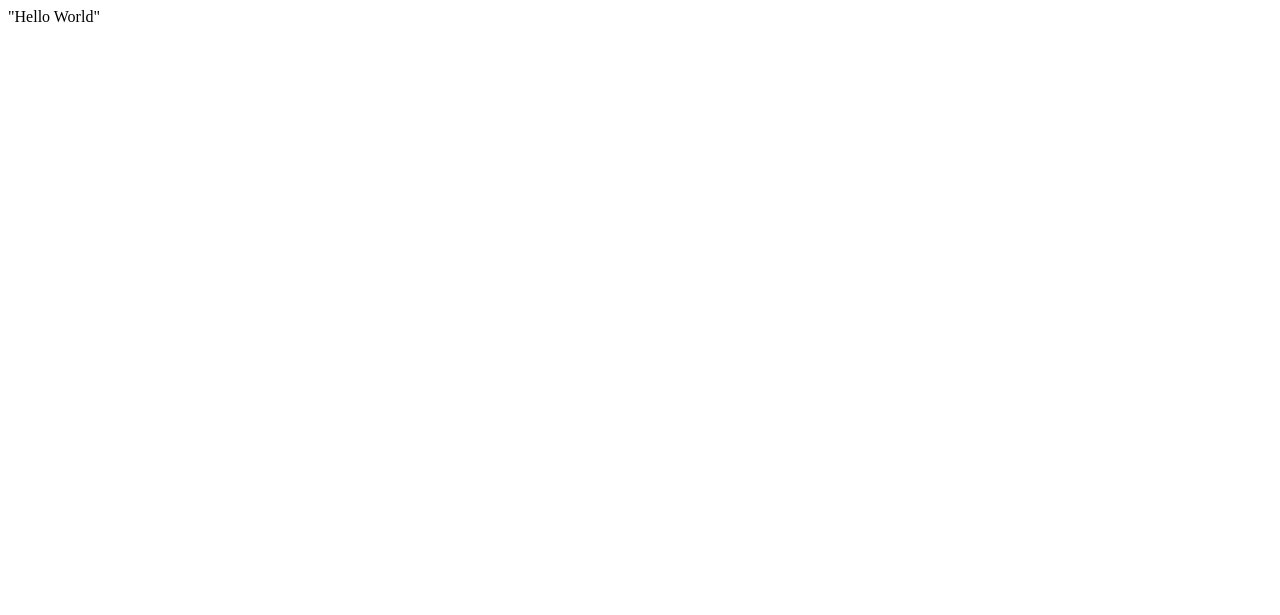
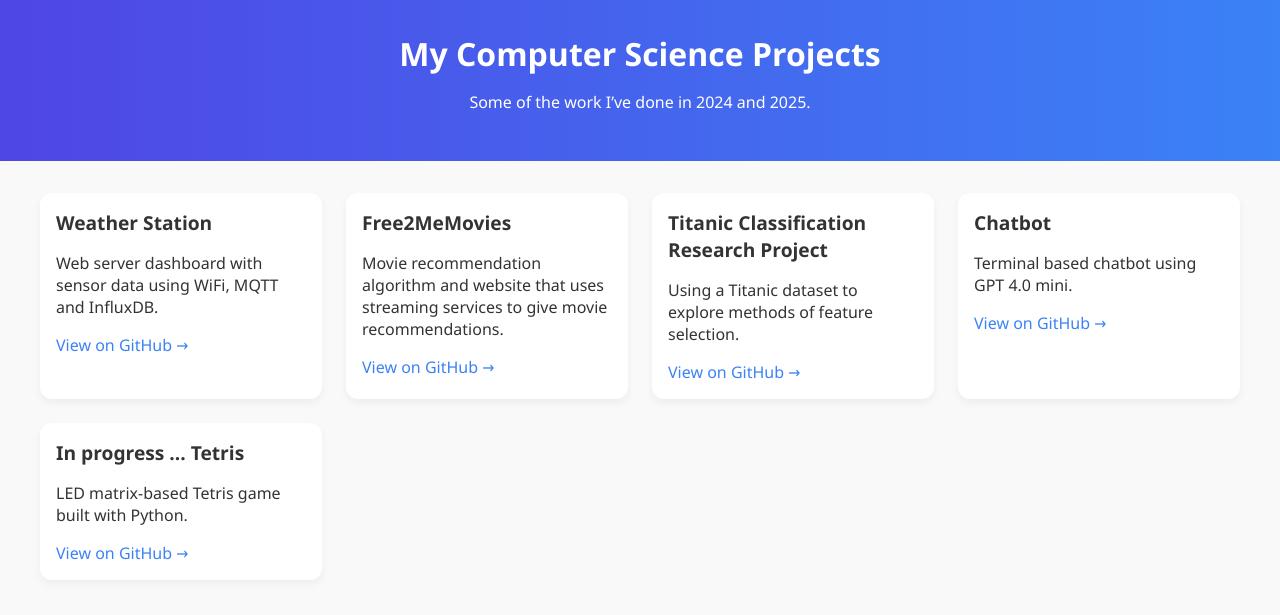
Before and after one commit to ulrichsene/ulrichsene.github.io, a plain HTML site: page index.html in a window 1280 px wide. Drawn offline with Linux system fonts and the light colour scheme.

Commit message:
Initial commit

```diff
--- a/index.html
+++ b/index.html
@@ -1 +1,92 @@
-"Hello World"
+<!DOCTYPE html>
+<html lang="en">
+<head>
+  <meta charset="UTF-8" />
+  <meta name="viewport" content="width=device-width, initial-scale=1.0" />
+  <title>My Projects!</title>
+  <style>
+    body {
+      margin: 0;
+      font-family: 'Segoe UI', Tahoma, Geneva, Verdana, sans-serif;
+      background-color: #f9f9f9;
+      color: #333;
+    }
+    header {
+      text-align: center;
+      padding: 2rem;
+      background: linear-gradient(to right, #4f46e5, #3b82f6);
+      color: white;
+    }
+    h1 {
+      margin: 0;
+    }
+    .projects {
+      display: grid;
+      grid-template-columns: repeat(auto-fit, minmax(280px, 1fr));
+      gap: 1.5rem;
+      padding: 2rem;
+      max-width: 1200px;
+      margin: auto;
+    }
+    .card {
+      background-color: white;
+      padding: 1rem;
+      border-radius: 12px;
+      box-shadow: 0 4px 8px rgba(0,0,0,0.05);
+      transition: transform 0.2s ease;
+    }
+    .card:hover {
+      transform: translateY(-5px);
+    }
+    .card h2 {
+      margin-top: 0;
+      font-size: 1.2rem;
+    }
+    .card a {
+      text-decoration: none;
+      color: #3b82f6;
+    }
+    @media (max-width: 600px) {
+      header {
+        padding: 1.5rem 1rem;
+      }
+      .projects {
+        padding: 1rem;
+      }
+    }
+  </style>
+</head>
+<body>
+  <header>
+    <h1>My Computer Science Projects</h1>
+    <p>Some of the work I’ve done in 2024 and 2025.</p>
+  </header>
+  <main class="projects">
+    <div class="card">
+      <h2>Weather Station</h2>
+      <p>Web server dashboard with sensor data using WiFi, MQTT and InfluxDB.</p>
+      <a href="https://github.com/ulrichsene/Cornerstone" target="_blank">View on GitHub →</a>
+    </div>
+    <div class="card">
+      <h2>Free2MeMovies</h2>
+      <p>Movie recommendation algorithm and website that uses streaming services to give movie recommendations.</p>
+      <a href="https://github.com/ulrichsene/UltimateMovieRecommendation" target="_blank">View on GitHub →</a>
+    </div>
+    <div class="card">
+      <h2>Titanic Classification Research Project</h2>
+      <p>Using a Titanic dataset to explore methods of feature selection.</p>
+      <a href="https://github.com/ulrichsene/titanicClassification" target="_blank">View on GitHub →</a>
+    </div>
+    <div class="card">
+      <h2>Chatbot</h2>
+      <p>Terminal based chatbot using GPT 4.0 mini.</p>
+      <a href="https://github.com/ulrichsene/chatbotGPT4.0" target="_blank">View on GitHub →</a>
+    </div>
+    <div class="card">
+      <h2>In progress ... Tetris</h2>
+      <p>LED matrix-based Tetris game built with Python.</p>
+      <a href="https://github.com/ulrichsene/Tetris" target="_blank">View on GitHub →</a>
+    </div>
+  </main>
+</body>
+</html>
```
